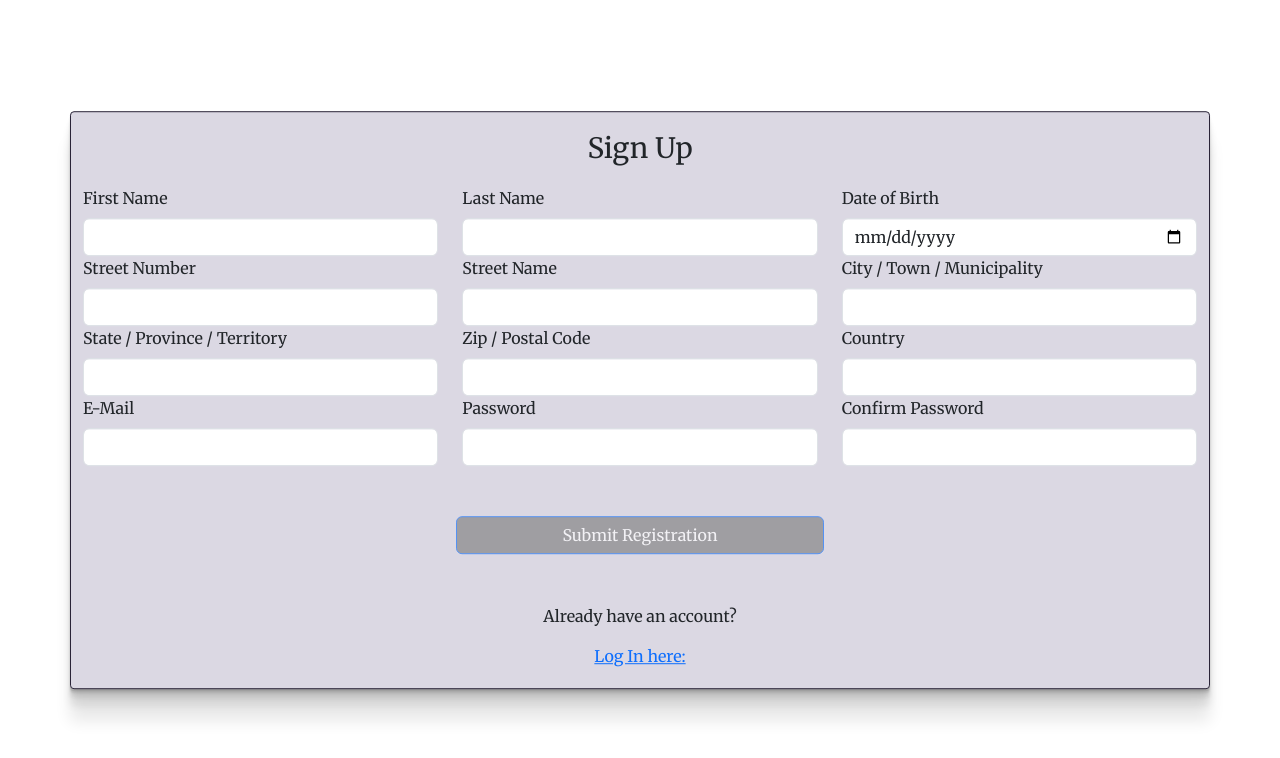
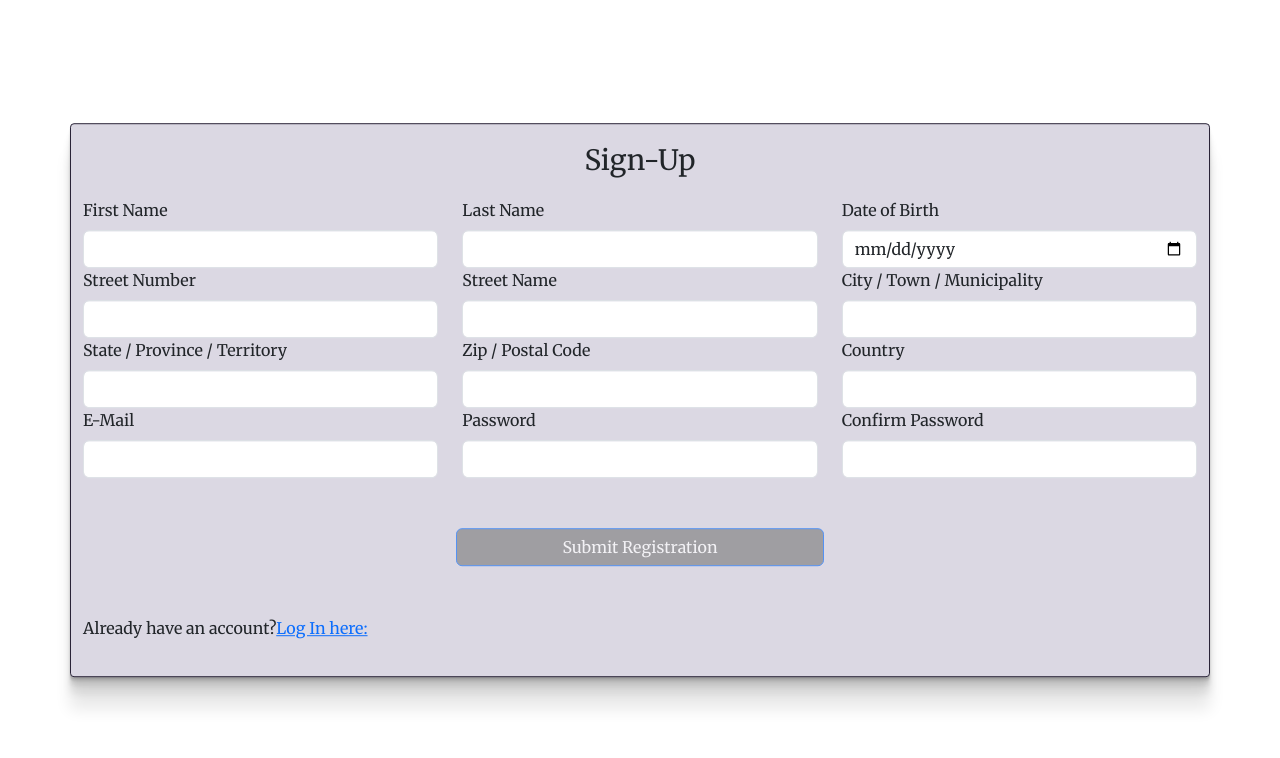
Before and after one commit to jb737/marketplace_homework, a React (Vite) app: page /register in a window 1280 px wide. Shown: the top 758 px of the page. Built offline with nearby package versions, Linux system fonts and the light colour scheme.

Commit message:
create custom card and use it on sign up page

```diff
--- /dev/null
+++ b/src/components/CustomCard/CustomCard.module.css
@@ -0,0 +1,21 @@
+.container {
+    border: 1px solid var(--secondary-color-dark);
+    border-radius: 4px;
+    padding: 20px;
+    background-color: var(--primary-color-light);
+    box-shadow: rgba(0, 0, 0, 0.09) 0px 2px 1px,
+                rgba(0, 0, 0, 0.09) 0px 4px 2px,
+                rgba(0, 0, 0, 0.09) 0px 8px 4px,
+                rgba(0, 0, 0, 0.09) 0px 16px 8px,
+                rgba(0, 0, 0, 0.09) 0px 32px 16px;
+}
+
+.title {
+    text-align: center;
+    margin-bottom: 20px;
+}
+
+.title {
+    text-align: center;
+    margin-bottom: 20px;
+}
--- /dev/null
+++ b/src/components/CustomCard/CustomCard.tsx
@@ -0,0 +1,25 @@
+import { Container, Row } from "react-bootstrap";
+import classes from "./CustomCard.module.css";
+
+interface CustomCardProps {
+    title?: JSX.Element | string;
+    content: JSX.Element | string;
+    footer?: JSX.Element | string;
+}
+
+export default function CustomCard({title, content, footer}: CustomCardProps): JSX.Element {
+
+return (
+    <Container className = {classes.container + " center"}>
+        {title && (
+             <Row>
+             <h3 className={classes.title}>{title}</h3>
+          </Row>
+        )}
+
+    <Row>{content}</Row>
+
+        {footer && <Row className = {classes.footer}>{footer}</Row>}
+</Container>
+);
+}
--- a/src/pages/SignUpPage/SignUpPage.module.css
+++ b/src/pages/SignUpPage/SignUpPage.module.css
@@ -1,22 +1,3 @@
-.container {
-    border: 1px solid var(--secondary-color-dark);
-    border-radius: 4px;
-    padding: 20px;
-    background-color: var(--primary-color-light);
-    box-shadow: rgba(0, 0, 0, 0.09) 0px 2px 1px,
-                rgba(0, 0, 0, 0.09) 0px 4px 2px,
-                rgba(0, 0, 0, 0.09) 0px 8px 4px,
-                rgba(0, 0, 0, 0.09) 0px 16px 8px,
-                rgba(0, 0, 0, 0.09) 0px 32px 16px;
-}
-
-
-
-.title {
-    text-align: center;
-    margin-bottom: 20px;
-}
-
 .submit_btn_container {
     display: flex;
     justify-content: center;
@@ -35,7 +16,3 @@
     align-items: center;
     padding-top: 20px;
 }
-
-.footer {
-    text-align: center;
-}
--- a/src/pages/SignUpPage/SignUpPage.tsx
+++ b/src/pages/SignUpPage/SignUpPage.tsx
@@ -1,9 +1,10 @@
 import { useMemo, useState } from "react";
-import { Container, Form, Row, Col, Button, } from "react-bootstrap";
+import { Form, Row, Col, Button, } from "react-bootstrap";
 import Address from "../../models/Address";
 import classes from "./SignUpPage.module.css";
 import FormInput from "../../components/FormInput/FormInput";
 import { Link, useNavigate } from "react-router-dom";
+import CustomCard from "../../components/CustomCard/CustomCard";
 
 
 const SignUpPage = (): JSX.Element => {
@@ -70,15 +71,7 @@ const SignUpPage = (): JSX.Element => {
        })
     };
 
-
-    return (
-    <Container className = {classes.container + " center"}>
-        <Row>
-           <h3 className={classes.title}>Sign Up</h3>
-        </Row>
-
-        <Row>
-        <Form noValidate  validated={validated} onSubmit = {onSubmitHandler}>
+    const form =   <Form noValidate  validated={validated} onSubmit = {onSubmitHandler}>
     <fieldset>
         <Row>
         <Col>
@@ -230,11 +223,12 @@ const SignUpPage = (): JSX.Element => {
     <Button disabled = { (password !== confirmPassword) || !email } className = {classes.submit_btn} type = "submit">Submit Registration</Button>
     </div>
 </Form>
-        </Row>
-        <Row className = {classes.footer}>
-            <p>Already have an account? </p><Link to = "/login">Log In here:</Link>
-        </Row>
-    </Container>
+
+    const footer =  <p>Already have an account?<Link to = "/login">Log In here:</Link></p>
+
+    return (
+
+        <CustomCard title = "Sign-Up" content = {form} footer = {footer} />
 )};
 
 
```
Lines whose indentation alone changed are shown as unchanged.
